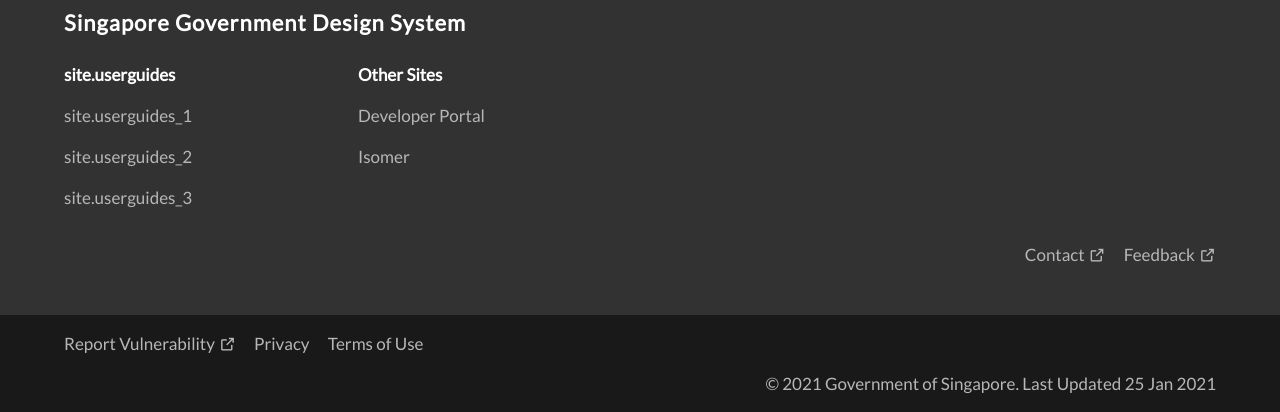
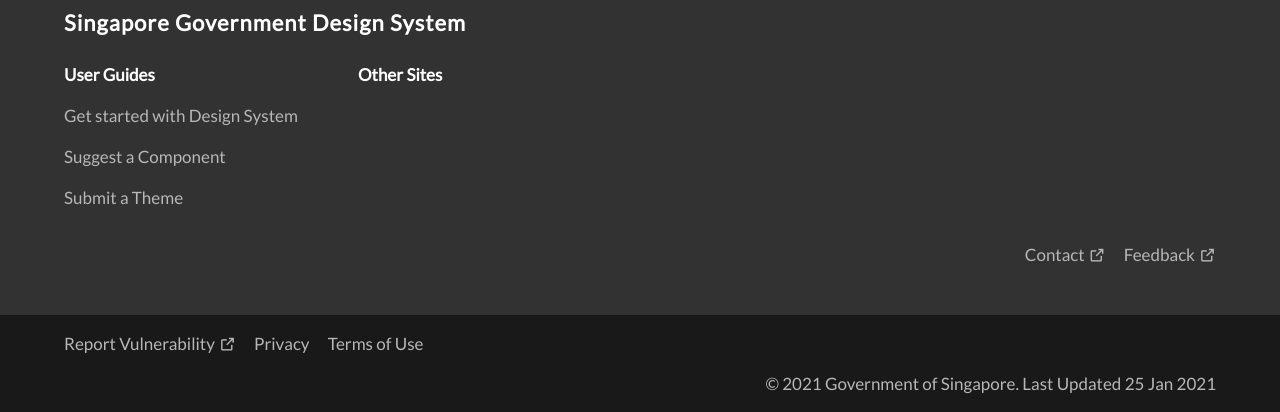
Before and after one commit to isaacteh-ust/sgds-demo, a Jekyll site: the page built from index.md, in a window 1280 px wide and 900 px high, scrolled down 2333 px, cut to the strip 488-900 px from the top of the window. Built offline with Jekyll 4.4.1, drawn with Linux system fonts in a browser that asks for light colours; some web fonts are replaced.

Commit message:
update footer

```diff
--- a/_config.yml
+++ b/_config.yml
@@ -8,6 +8,16 @@ report_vulnerability: 'https://tech.gov.sg/report_vulnerability'
 contact_us: 'https://form.gov.sg/forms/govtech/5bc440ac507956000fdbae91'
 feedback_form: 'https://form.gov.sg/#!/forms/govtech/5bd12c6668dbe7000fff9ace'
 search_placeholder: What are you looking for?
+footer:
+  title: Singapore Government Design System
+  userguides: User Guides
+  userguides_1: Get started with Design System
+  userguides_1_link: /docs/getting-started/
+  userguides_2: Suggest a Component
+  userguides_2_link: https://github.com/GovTechSG/sgds/issues
+  userguides_3: Submit a Theme
+  userguides_3_link: /coming-soon/
+  others: Other Sites
 plugins:
   - jekyll-seo-tag
   - jekyll-redirect-from
--- a/_includes/sgds-footer.html
+++ b/_includes/sgds-footer.html
@@ -10,21 +10,21 @@
       </div>
       <div class="row">
         <div class="col is-3">
-          <p class="has-text-white"><b>site.userguides</b></p>
+          <p class="has-text-white"><b>{{ site.footer.userguides }}</b></p>
           <p>
-            <a href=site.userguides_1_link>site.userguides_1</a>
+            <a href="{{ site.footer.userguides_1_link }}">{{ site.footer.userguides_1 }}</a>
           </p>
           <p>
-            <a href=site.userguides_2_link
-              >site.userguides_2</a
+            <a href="{{ site.footer.userguides_2_link }}"
+              >{{ site.footer.userguides_2 }}</a
             >
           </p>
-          <p><a href=site.userguides_3_link>site.userguides_3</a></p>
+          <p><a href="{{ site.footer.userguides_3_link }}">{{ site.footer.userguides_3 }}</a></p>
         </div>
         <div class="col is-3">
-          <p class="has-text-white"><b>Other Sites</b></p>
-          <p><a href="https://www.developer.gov.sg">Developer Portal</a></p>
-          <p><a href="https://www.isomer.gov.sg/">Isomer</a></p>
+          <p class="has-text-white"><b>{{ site.footer.others }}</b></p>
+          <p><a href="{{ site.footer.others_1_link }}">{{ site.footer.others_1 }}</a></p>
+          <p><a href="{{ site.footer.other_2_link }}">{{ site.footer.other_2 }}</a></p>
         </div>
       </div>
       <div class="row">
```
